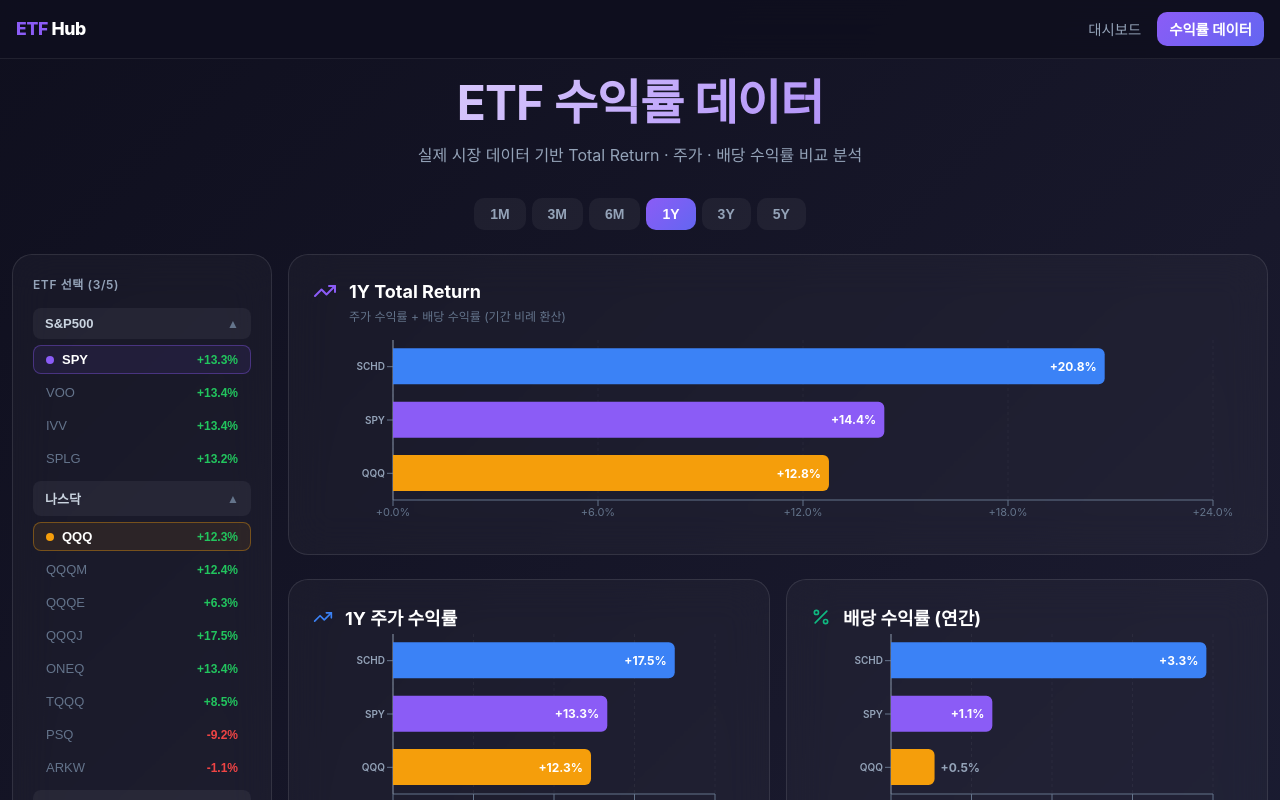
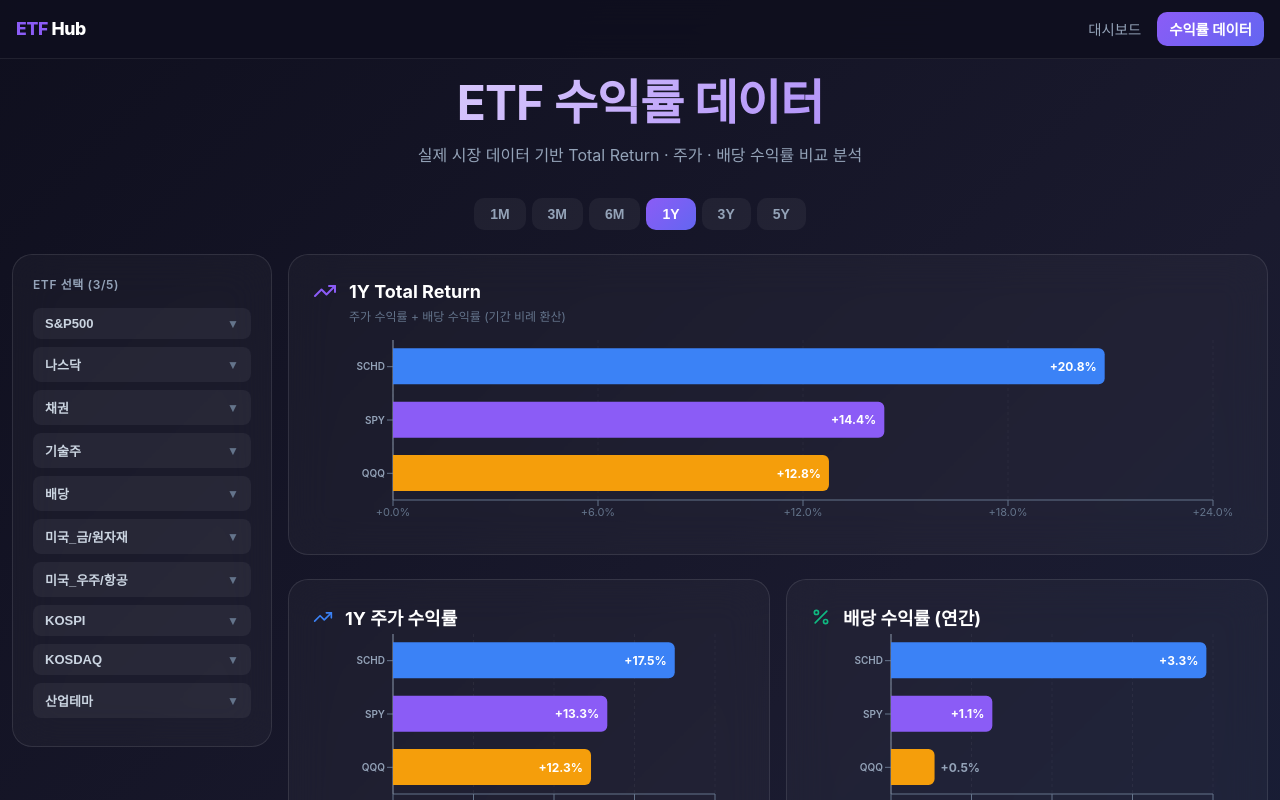
Before and after one commit to cpasuyong-blip/ETF-Dashboard, a Next.js app in the folder frontend/: page /backtest in a window 1280 px wide. Shown: the top 800 px of the page. Built offline with nearby package versions, Linux system fonts and the light colour scheme.

Commit message:
ETF 선택 패널 기본 닫힘 상태로 변경
Co-Authored-By: Claude Opus 4.6 <noreply@anthropic.com>

```diff
--- a/frontend/components/etf-backtest-chart.jsx
+++ b/frontend/components/etf-backtest-chart.jsx
@@ -137,7 +137,7 @@ export default function ETFBacktestChart() {
   const [selectedPeriod, setSelectedPeriod] = useState('1Y');
   const [loading, setLoading] = useState(true);
   const [error, setError] = useState(null);
-  const [expandedCats, setExpandedCats] = useState({ '미국_나스닥': true, '미국_배당': true, '미국_S&P500': true });
+  const [expandedCats, setExpandedCats] = useState({});
 
   useEffect(() => {
     fetch('/api/etf-data')
```
